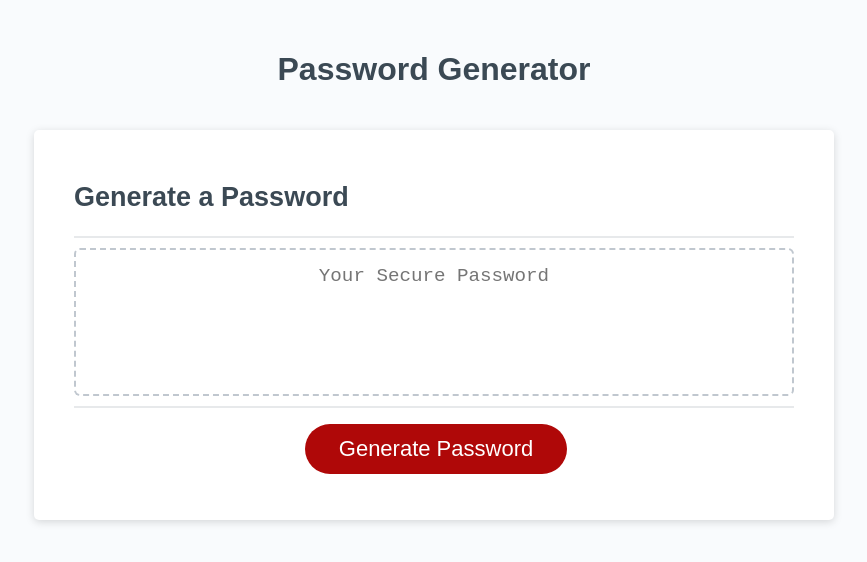
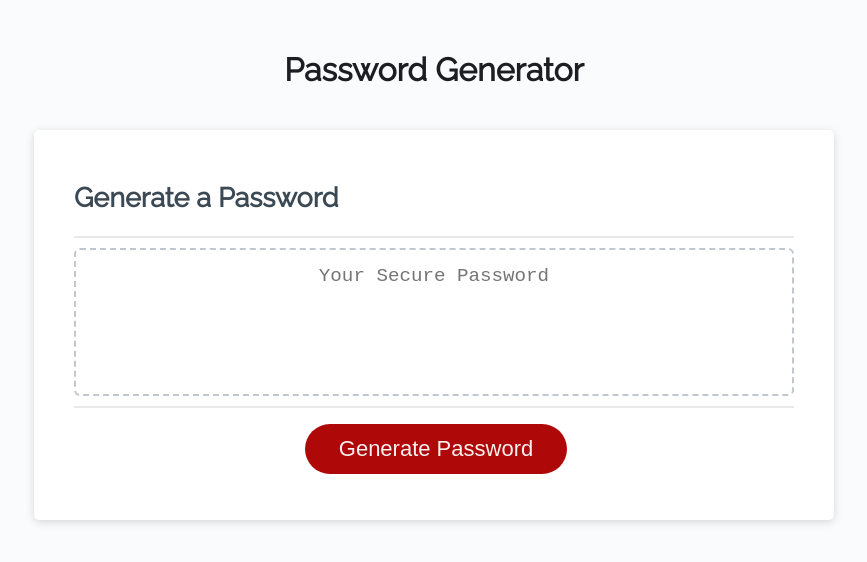
Before and after one commit to Iperfertun/Password-Generator, a plain HTML site: page index.html in a window 1280 px wide. Shown: the whole page, without its empty margins (206-1073 px from the left). Drawn offline with Linux system fonts and the light colour scheme.

Commit message:
js links

```diff
--- a/assets/css/styles.css
+++ b/assets/css/styles.css
@@ -13,7 +13,7 @@ body,
 }
 
 body {
-  font-family: sans-serif;
+  font-family: "Raleway", sans-serif;
   background-color: #f9fbfd;
 }
 
@@ -27,7 +27,7 @@ header {
   text-align: center;
   padding: 20px;
   padding-top: 0px;
-  color: hsl(206, 17%, 28%);
+  color: hsl(210, 10%, 12%);
 }
 
 .card {
@@ -78,7 +78,7 @@ header {
   border-radius: 25px;
   box-shadow: rgba(0, 0, 0, 0.1) 0px 1px 6px 0px rgba(0, 0, 0, 0.2) 0px 1px 1px
     0px;
-  color: hsl(0, 0%, 100%);
+  color: hsl(0, 33%, 96%);
   display: inline-block;
   font-size: 22px;
   line-height: 22px;
--- a/index.html
+++ b/index.html
@@ -32,6 +32,6 @@
       </div>
     </div>
   </div>
-  <script src="script.js"></script>
+ <script src="assets/js/script.js"></script>
 </body>
 </html>
```
